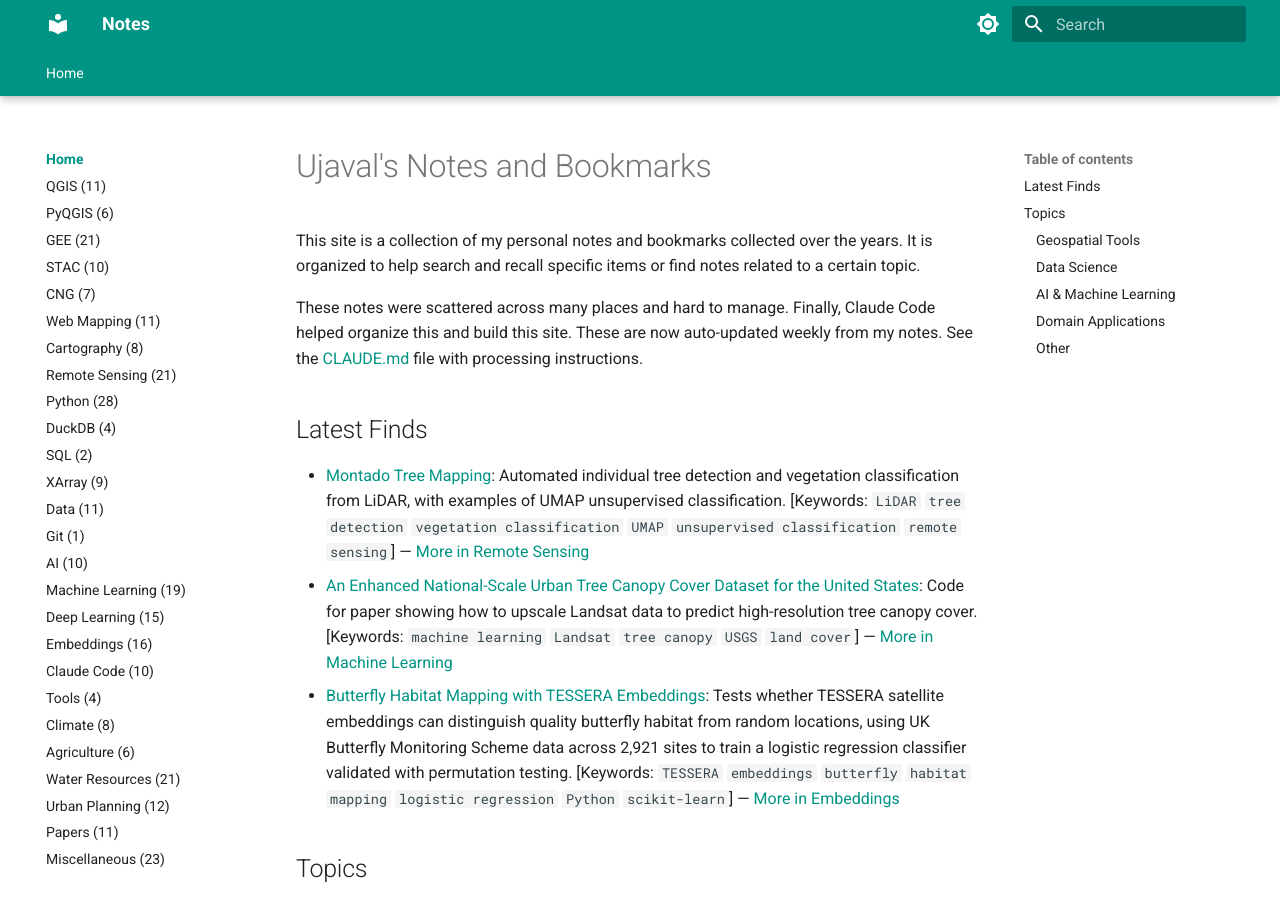
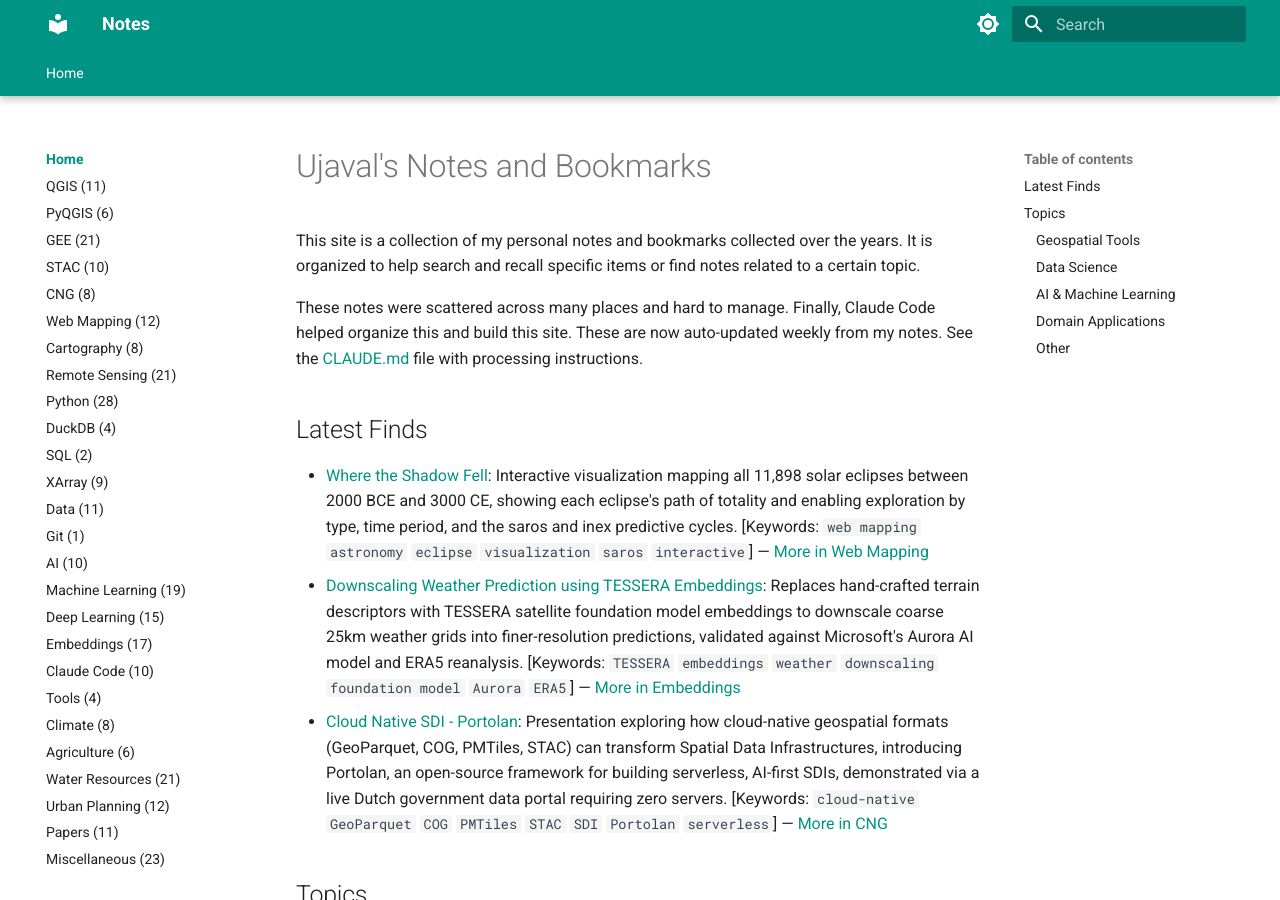
Before and after one commit to spatialthoughts/notes, an MkDocs documentation site: the page built from content/index.md, in a window 1280 px wide and 900 px high. Built offline with MkDocs 1.6.1 and Material for MkDocs 9.7.7, drawn with Linux system fonts in a browser that asks for light colours.

Commit message:
Process 2026-08-14 and 2026-08-17 daily notes: add eclipse atlas to Web_Mapping, TESSERA weather downscaling to Embeddings, Portolan/Cloud Native SDI presentation to CNG; update Latest Finds
Co-Authored-By: Claude Sonnet 5 <noreply@anthropic.com>

```diff
--- a/content/index.md
+++ b/content/index.md
@@ -6,9 +6,9 @@ These notes were scattered across many places and hard to manage. Finally, Claud
 
 ## Latest Finds
 
-- [Montado Tree Mapping](https://github.com/veronikastengel/montado-tree-mapping): Automated individual tree detection and vegetation classification from LiDAR, with examples of UMAP unsupervised classification. [Keywords: `LiDAR` `tree detection` `vegetation classification` `UMAP` `unsupervised classification` `remote sensing`] — [More in Remote Sensing](Remote_Sensing.md)
-- [An Enhanced National-Scale Urban Tree Canopy Cover Dataset for the United States](https://www.sciencebase.gov/catalog/item/662aeb7dd34ea70bd5f0c1dd): Code for paper showing how to upscale Landsat data to predict high-resolution tree canopy cover. [Keywords: `machine learning` `Landsat` `tree canopy` `USGS` `land cover`] — [More in Machine Learning](Machine_Learning.md)
-- [Butterfly Habitat Mapping with TESSERA Embeddings](https://github.com/s19835/tessera-embeddings-habitat): Tests whether TESSERA satellite embeddings can distinguish quality butterfly habitat from random locations, using UK Butterfly Monitoring Scheme data across 2,921 sites to train a logistic regression classifier validated with permutation testing. [Keywords: `TESSERA` `embeddings` `butterfly` `habitat mapping` `logistic regression` `Python` `scikit-learn`] — [More in Embeddings](Embeddings.md)
+- [Where the Shadow Fell](http://eclipses.bogachev.fr/): Interactive visualization mapping all 11,898 solar eclipses between 2000 BCE and 3000 CE, showing each eclipse's path of totality and enabling exploration by type, time period, and the saros and inex predictive cycles. [Keywords: `web mapping` `astronomy` `eclipse` `visualization` `saros` `interactive`] — [More in Web Mapping](Web_Mapping.md)
+- [Downscaling Weather Prediction using TESSERA Embeddings](https://anil.recoil.org/notes/weather-downscaling-tessera): Replaces hand-crafted terrain descriptors with TESSERA satellite foundation model embeddings to downscale coarse 25km weather grids into finer-resolution predictions, validated against Microsoft's Aurora AI model and ERA5 reanalysis. [Keywords: `TESSERA` `embeddings` `weather` `downscaling` `foundation model` `Aurora` `ERA5`] — [More in Embeddings](Embeddings.md)
+- [Cloud Native SDI - Portolan](https://cholmes.github.io/open-geodag-presentation/): Presentation exploring how cloud-native geospatial formats (GeoParquet, COG, PMTiles, STAC) can transform Spatial Data Infrastructures, introducing Portolan, an open-source framework for building serverless, AI-first SDIs, demonstrated via a live Dutch government data portal requiring zero servers. [Keywords: `cloud-native` `GeoParquet` `COG` `PMTiles` `STAC` `SDI` `Portolan` `serverless`] — [More in CNG](CNG.md)
 
 ## Topics
 
```
Also changed, not shown: content/CNG.md (+2 -0 lines), content/Embeddings.md (+2 -0 lines), content/Web_Mapping.md (+2 -0 lines).
